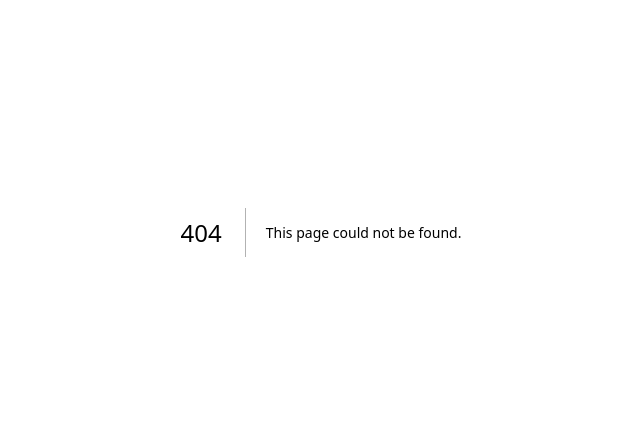
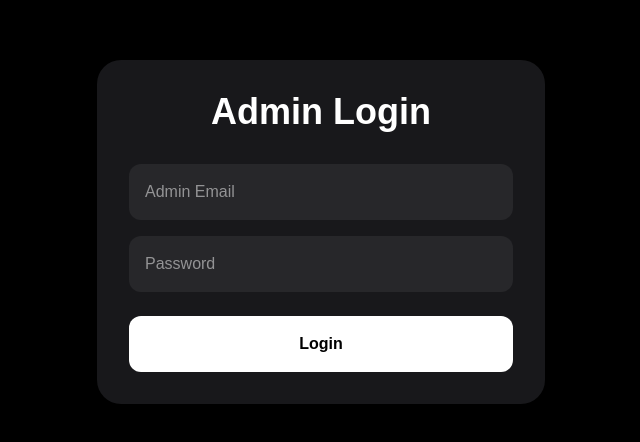
Before and after one commit to aliathar3855-cpu/denim-dynasty-studio, a Next.js app: page /admin-login in a window 1280 px wide. Before the commit this address had no page. Shown: the part 168-610 px from the top of the page, without its empty margins (319-959 px from the left). Built offline with nearby package versions, Linux system fonts and the light colour scheme.

Commit message:
add admin login protection

```diff
--- /dev/null
+++ b/src/app/admin-login/page.tsx
@@ -0,0 +1,58 @@
+"use client";
+
+import { useState } from "react";
+import { useRouter } from "next/navigation";
+
+export default function AdminLoginPage() {
+  const router = useRouter();
+
+  const [email, setEmail] = useState("");
+  const [password, setPassword] = useState("");
+
+  const handleLogin = () => {
+    if (
+      email === "admin@denimdynasty.com" &&
+      password === "admin123"
+    ) {
+      localStorage.setItem("admin", "true");
+      router.push("/admin");
+    } else {
+      alert("Invalid credentials");
+    }
+  };
+
+  return (
+    <main className="min-h-screen bg-black text-white flex items-center justify-center px-6">
+      <div className="bg-zinc-900 p-8 rounded-3xl w-full max-w-md">
+
+        <h1 className="text-4xl font-bold mb-8 text-center">
+          Admin Login
+        </h1>
+
+        <input
+          type="email"
+          placeholder="Admin Email"
+          value={email}
+          onChange={(e) => setEmail(e.target.value)}
+          className="w-full p-4 rounded-xl bg-zinc-800 mb-4 outline-none"
+        />
+
+        <input
+          type="password"
+          placeholder="Password"
+          value={password}
+          onChange={(e) => setPassword(e.target.value)}
+          className="w-full p-4 rounded-xl bg-zinc-800 mb-6 outline-none"
+        />
+
+        <button
+          onClick={handleLogin}
+          className="w-full bg-white text-black py-4 rounded-xl font-bold"
+        >
+          Login
+        </button>
+
+      </div>
+    </main>
+  );
+}
--- a/src/app/admin/dashboard/page.tsx
+++ b/src/app/admin/dashboard/page.tsx
@@ -1,6 +1,7 @@
 "use client";
 
 import { useState } from "react";
+import { useRouter } from "next/navigation";
 
 export default function DashboardPage() {
   const [name, setName] = useState("");
@@ -67,12 +68,21 @@
 
   return (
     <main className="min-h-screen bg-black text-white p-4 md:p-10">
+        <div className="flex items-center justify-between mb-8">
 
       <h1 className="text-3xl md:text-4xl font-bold mb-8">
         Admin Dashboard
       </h1>
 
-      <form
+      <button
+        onClick={logout}
+        className="bg-red-500 px-4 py-2 rounded-xl font-semibold"
+        >
+        Logout
+        </button>
+        </div>
+
+   <form
         onSubmit={handleSubmit}
         className="max-w-xl space-y-6"
       >
```
